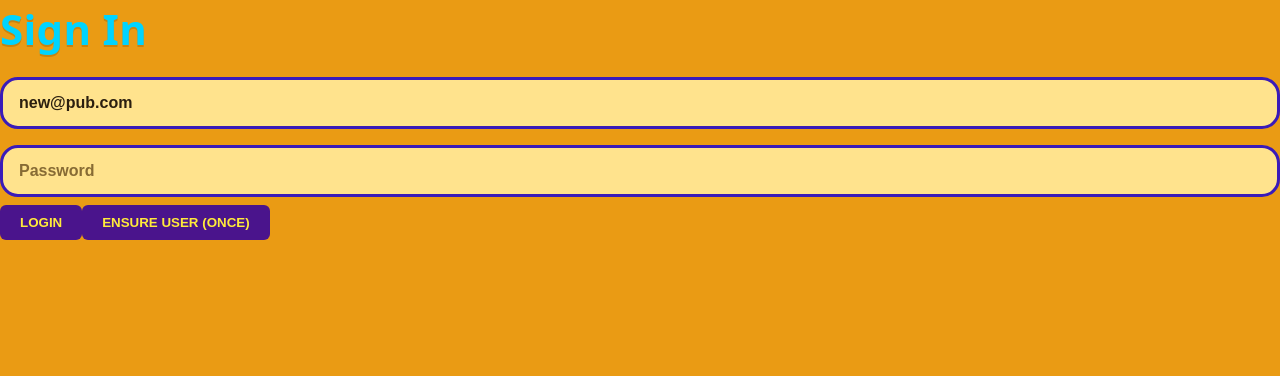
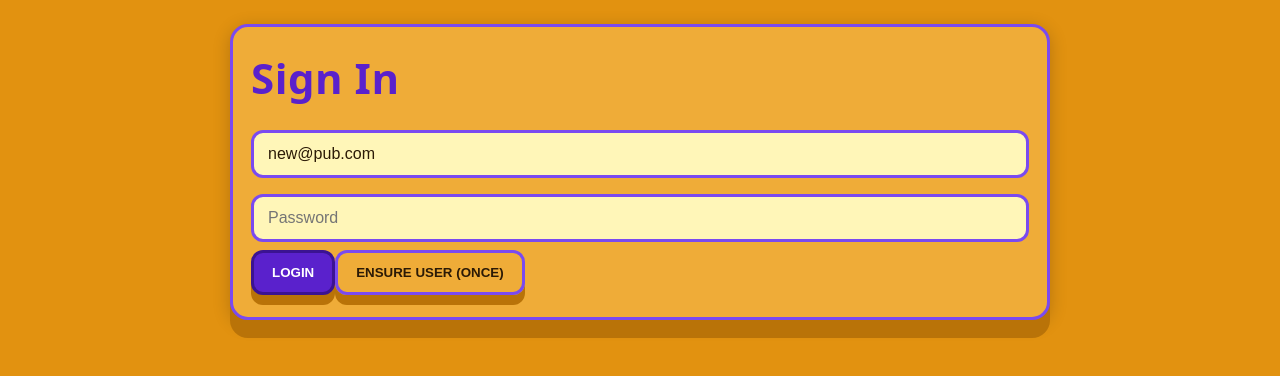
Before and after one commit to Lucasss1997/pub-game-frontend, a React (Create React App) app: page /login in a window 1280 px wide. Shown: the top 376 px of the page. Built offline with nearby package versions, Linux system fonts and the light colour scheme.

Commit message:
Update pubgame-theme.css

```diff
--- a/src/ui/pubgame-theme.css
+++ b/src/ui/pubgame-theme.css
@@ -1,130 +1,139 @@
-/* Pub Game – Neon/Retro Theme (classic look)
-   Drop-in stylesheet. No JS changes required. */
+/* src/ui/pubgame-theme.css */
+/* Global theme: Orange background, Purple accents, warm cream inputs */
 
-/* ---------- Theme tokens ---------- */
 :root{
-  --bg: #ea9b14;           /* orange background */
-  --panel: #f1a52a;        /* lighter orange card */
-  --panel-deep:#e09419;
-  --ink: #2b1f0f;          /* dark text */
-  --muted:#523b18;
-
-  --primary:#5a22c9;       /* purple buttons/links */
-  --primary-ink:#ffffff;
-  --primary-ghost:#39207c;
-
-  --accent:#00d4ff;        /* cyan accents (headings) */
-  --success:#18c37e;
-  --danger:#ff4d6d;
-
-  --input:#ffe38d;         /* banana inputs */
-  --input-ink:#2b1f0f;
-  --ring:#3a1bb9;          /* purple outline */
-  --shadow: 0 16px 40px rgba(0,0,0,.25), 0 6px 16px rgba(0,0,0,.18);
-  --radius: 24px;
+  --bg: #e29210;          /* page background */
+  --card: #efac38;        /* card panels */
+  --card-shadow: #b97308;
+  --text: #2b1a06;        /* primary text */
+  --muted: #5a3a12;       /* secondary text */
+  --cream: #fff6b8;       /* inputs */
+  --accent: #5a21cc;      /* purple buttons/outline */
+  --accent-2: #3b1392;    /* darker purple for shadows/hover */
+  --accent-3: #7a4af0;    /* lighter purple for borders */
+  --danger: #e84e5a;
+  --success: #16a34a;
 }
 
-/* ---------- Page base ---------- */
-*{box-sizing:border-box}
-html,body,#root{height:100%}
-body{
-  margin:0;
-  font-family: ui-sans-serif, system-ui, -apple-system, Segoe UI, Roboto, Inter, "Helvetica Neue", Arial, "Apple Color Emoji","Segoe UI Emoji";
+/* Reset-ish */
+* { box-sizing: border-box; }
+html, body, #root { height: 100%; }
+body {
+  margin: 0;
+  font-family: ui-sans-serif, system-ui, -apple-system, Segoe UI, Roboto, "Helvetica Neue", Arial;
+  color: var(--text);
   background: var(--bg);
-  color: var(--ink);
-  -webkit-font-smoothing: antialiased;
-  -moz-osx-font-smoothing: grayscale;
 }
 
-/* ---------- Containers / cards ---------- */
-.pg-wrap{ max-width: 1060px; margin: 0 auto; padding: 32px 20px 120px; }
-.card{
-  background: linear-gradient(180deg, var(--panel) 0%, var(--panel-deep) 100%);
-  border-radius: var(--radius);
-  padding: 22px;
-  box-shadow: var(--shadow);
-  border: 3px solid rgba(58,27,185,.9);
+/* Layout */
+.pg-screen {
+  min-height: 100%;
+  padding: 24px 16px 56px;
 }
-.card + .card{ margin-top: 18px }
-
-/* ---------- Headings ---------- */
-h1,h2,h3{ margin:0 0 12px 0; font-weight: 900; letter-spacing:.3px }
-h1{ font-size: 42px; color: var(--accent); text-shadow: 0 2px 0 rgba(0,0,0,.15) }
-h2{ font-size: 32px; color: #381794 }
-.section-title{
-  display:flex; align-items:center; gap:12px; margin: 10px 0 14px;
-  font-weight:900; color:#381794; font-size: 28px;
+.pg-card {
+  background: var(--card);
+  color: var(--text);
+  max-width: 820px;
+  margin: 0 auto;
+  padding: 22px 18px;
+  border-radius: 18px;
+  box-shadow: 0 18px 0 var(--card-shadow), 0 4px 18px rgba(0,0,0,.2);
+  border: 3px solid var(--accent-3);
 }
 
-/* ---------- Buttons ---------- */
-.btn{
-  -webkit-appearance:none; appearance:none;
-  display:inline-flex; align-items:center; justify-content:center;
-  gap:10px; padding: 14px 22px;
-  font-weight: 800; letter-spacing:.3px;
-  border-radius: 18px; border:3px solid var(--ring);
-  background: var(--primary); color: var(--primary-ink);
-  box-shadow: 0 6px 0 var(--primary-ghost);
-  text-decoration:none; cursor:pointer; transition: transform .05s ease;
-}
-.btn:active{ transform: translateY(2px) }
-.btn.small{ padding:10px 14px; font-weight:800; border-radius:14px }
-
-.btn.ghost{
-  background: transparent; color: #220b68;
-  box-shadow: none;
-}
-.btn.danger{ background: var(--danger); border-color:#b31432; box-shadow:0 6px 0 #8e0f27 }
-
-/* Top-right little pill nav */
-.pillnav{ display:flex; gap:10px; flex-wrap:wrap }
-.pillnav a{ text-decoration:none }
-.pill{ @apply btn; } /* (comment for CSS-only builds) */
-
-/* ---------- Inputs ---------- */
-input,select,textarea{
-  width:100%; border: 3px solid var(--ring);
-  border-radius: 18px; padding: 14px 16px;
-  background: var(--input); color: var(--input-ink);
-  font-size: 16px; font-weight:700;
-  outline: none;
-}
-input::placeholder{ color: #7a5e2b; opacity:.9; font-weight:600 }
-
-label{ font-weight:900; color:#4a2a12; display:block; margin: 12px 0 8px }
-
-/* ---------- Grid helpers ---------- */
-.grid{ display:grid; gap:18px }
-.grid.cols-2{ grid-template-columns: 1fr 1fr }
-.grid.cols-3{ grid-template-columns: repeat(3,1fr) }
-@media (max-width: 880px){
-  .grid.cols-2,.grid.cols-3{ grid-template-columns: 1fr }
+/* Title – PURPLE (no more blue) */
+.pg-title{
+  margin: 0 0 16px;
+  font-weight: 900;
+  letter-spacing: .5px;
+  font-size: 42px;
+  color: var(--accent);
 }
 
-/* ---------- Info / error banners ---------- */
-.banner{
-  background:#ffd2de; color:#7a1030; border:3px solid #b31432;
-  border-radius:18px; padding:14px 16px; font-weight:800;
+/* Top nav buttons */
+.pg-nav{
+  display: flex;
+  flex-wrap: wrap;
+  gap: 10px;
+  margin: 6px 0 20px;
 }
-.banner.success{
-  background:#d5ffe9; color:#0f5a3d; border-color:#0f5a3d;
+.pg-nav .pg-chip{
+  appearance: none;
+  border: 3px solid var(--accent-3);
+  background: transparent;
+  color: var(--text);
+  font-weight: 800;
+  padding: 10px 16px;
+  border-radius: 14px;
+  cursor: pointer;
+  text-decoration: none;
+  box-shadow: 0 8px 0 var(--card-shadow);
+}
+.pg-nav .pg-chip:active{ transform: translateY(2px); box-shadow: 0 6px 0 var(--card-shadow); }
+.pg-chip.primary{
+  background: var(--accent);
+  color: #fff;
+  border-color: var(--accent-2);
 }
 
-/* ---------- Little meta text ---------- */
-.meta{ color:#2f1c07; opacity:.8; font-weight:700 }
+/* Sections */
+.pg-block{ margin: 18px 0; }
+.pg-subtitle{
+  margin: 0 0 6px;
+  font-size: 24px;
+  color: var(--accent);
+  font-weight: 900;
+}
 
-/* ---------- Game panels ---------- */
-.game-panel .title{ font-weight:900; font-size:22px; margin-bottom:8px }
-.game-panel .actions{ display:flex; gap:10px; margin-top:14px }
+/* Lists */
+.pg-list{ margin: 8px 0 0; padding-left: 18px; }
+.pg-list li{ margin: 6px 0; }
 
-/* ---------- Footer spacer ---------- */
-.pg-spacer{ height:64px }
+/* Buttons */
+.pg-row{ display: flex; gap: 10px; flex-wrap: wrap; }
+.pg-button{
+  appearance: none;
+  border: 3px solid var(--accent-2);
+  background: var(--accent);
+  color: #fff;
+  padding: 12px 18px;
+  border-radius: 12px;
+  font-weight: 800;
+  cursor: pointer;
+  box-shadow: 0 10px 0 var(--card-shadow);
+  text-decoration: none;
+}
+.pg-button.ghost{
+  background: transparent;
+  color: var(--text);
+  border-color: var(--accent-3);
+}
+.pg-button:active{ transform: translateY(2px); box-shadow: 0 8px 0 var(--card-shadow); }
 
-/* ---------- Tables (simple) ---------- */
-.table{ width:100%; border-collapse:separate; border-spacing:0 10px }
-.table th{ text-align:left; font-size:14px; color:#2f1c07; opacity:.8 }
-.table td{ background: var(--panel); padding:12px 16px; border:3px solid var(--ring); border-radius:12px }
+/* Alerts */
+.pg-alert{
+  background: #ffd7dd;
+  border: 3px solid #b91c1c;
+  color: #7f1d1d;
+  padding: 12px 14px;
+  border-radius: 12px;
+  margin: 8px 0 14px;
+}
 
-/* ---------- Forms row ---------- */
-.form-row{ display:grid; grid-template-columns: 1fr 200px; gap:12px }
-@media (max-width: 640px){ .form-row{ grid-template-columns: 1fr } }
+/* Inputs */
+.pg-input{
+  width: 100%;
+  background: var(--cream);
+  border: 3px solid var(--accent-3);
+  color: var(--text);
+  border-radius: 12px;
+  padding: 12px 14px;
+  font-size: 16px;
+}
+
+/* Tiny mute */
+.pg-muted{ color: var(--muted); font-size: 14px; }
+
+/* Links styled purple */
+a, .pg-link{ color: var(--accent); font-weight: 800; text-decoration: none; }
+a:hover, .pg-link:hover{ text-decoration: underline; }
```
